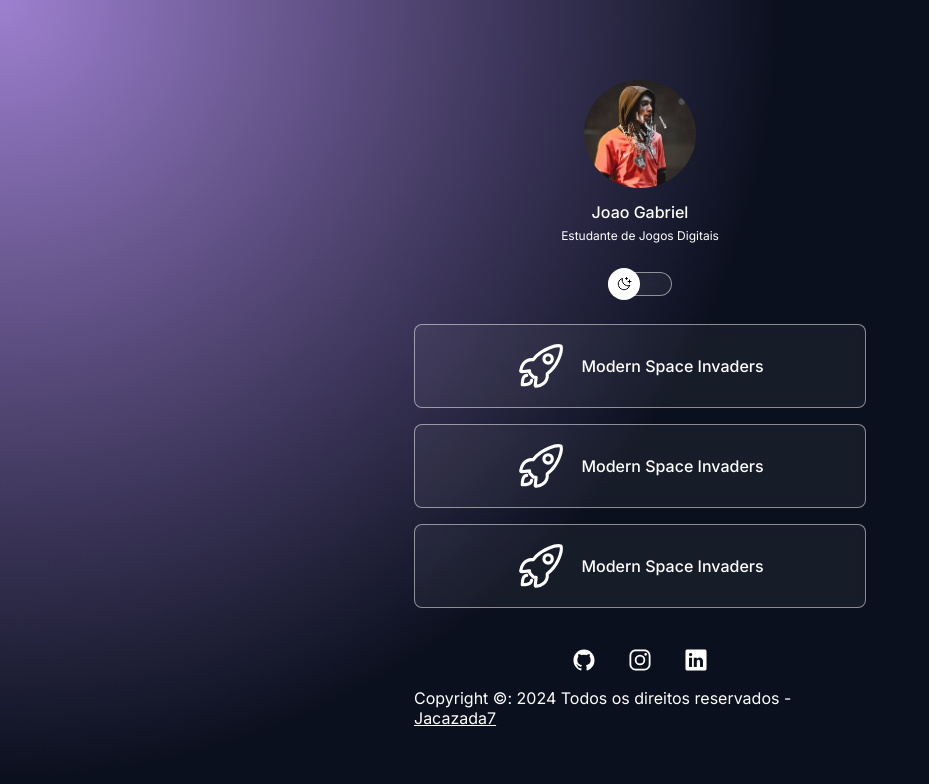
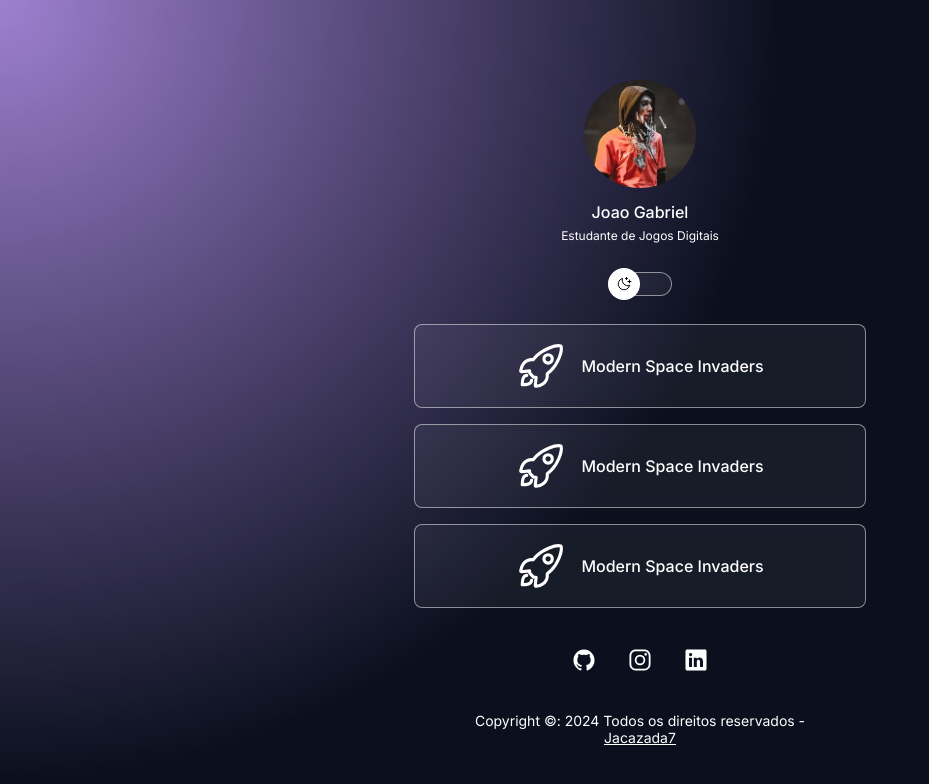
Before and after one commit to jacazada7/links-portifolio, a plain HTML site: page index.html in a window 1280 px wide. Shown: the whole page, without its empty margins (0-929 px from the left). Drawn offline with nearby package versions, Linux system fonts and the light colour scheme.

Commit message:
add style footer

```diff
--- a/index.html
+++ b/index.html
@@ -90,7 +90,13 @@
       <!-- Footer -->
        <footer>
         <span>Copyright &copy: 2024 Todos os direitos reservados - </span>
-        <a href="https://github.com/jacazada7">Jacazada7</a>
+        <a
+        href="https://github.com/jacazada7"
+       target="_blank"
+       rel="noopener noreferrer"
+       >
+       Jacazada7
+      </a>
        </footer>
     </div>
     <!-- Finish Footer -->
--- a/style.css
+++ b/style.css
@@ -163,3 +163,18 @@ ul li a ion-icon {
 #social-links a:hover {
   background: var(--hightlight-color);
 }
+
+/* Footer */
+footer {
+  padding: 24px;
+  text-align: center;
+  font-size: 14px;
+}
+
+footer a{
+  padding: 10px;
+}
+
+footer a:hover {
+  color: var(--stroke-color);
+}
```
